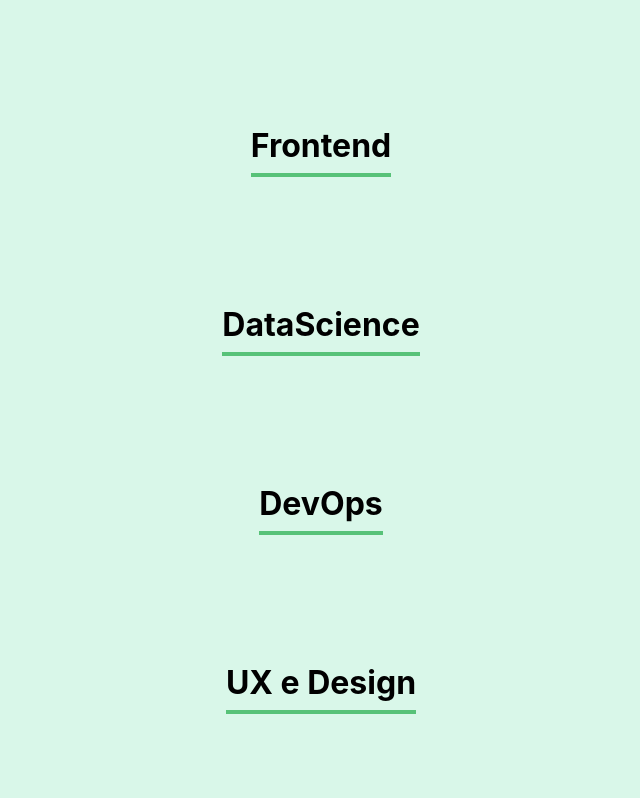
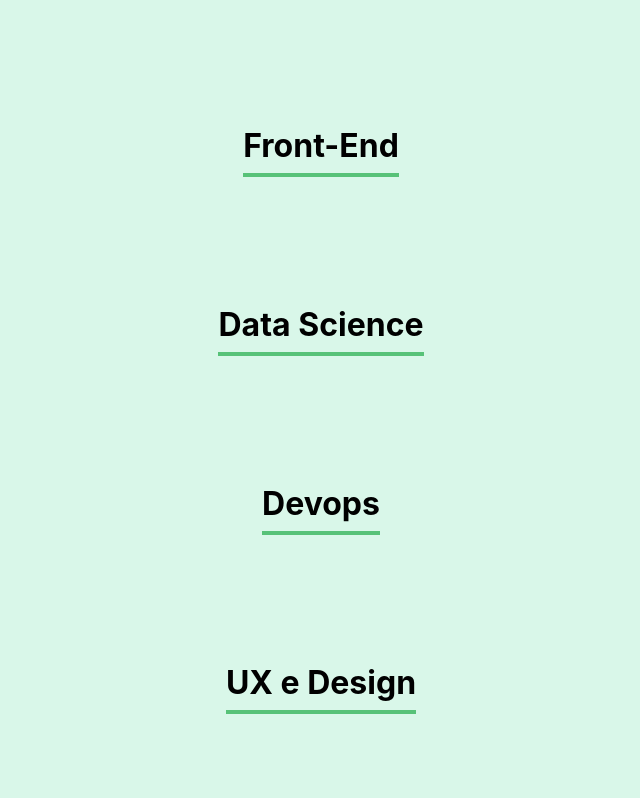
Before and after one commit to Evelinzz/organograma, a React (Create React App) app: page / in a window 1280 px wide. Shown: the part 1562-2360 px from the top of the page, without its empty margins (319-959 px from the left). Built offline with nearby package versions, Linux system fonts and the light colour scheme.

Commit message:
unificando as cores do projeto na pagina principal e passando por .map

```diff
--- a/src/App.js
+++ b/src/App.js
@@ -4,6 +4,50 @@
 import Time from './componentes/Time';
 
 function App() {
+
+  const times = [
+    {
+      nome:'Programação',
+      corPrimaria: '#57c278',
+      corSecundaria:'#d9f7e9'
+    },
+
+    {
+      nome: 'Front-End',
+      corPrimaria: '#82cffa',
+      corSecundaria:'#e8f8ff'
+    },
+
+    {
+      nome: 'Data Science',
+      corPrimaria: '#a6d157',
+      corSecundaria:'#f0f8e2'
+    },
+
+    {
+      nome: 'Devops',
+      corPrimaria: '#e06b69',
+      corSecundaria:'#fde7e8'
+    },
+
+    {
+      nome: 'UX e Design',
+      corPrimaria: '#db6ebf',
+      corSecundaria:'#fae9f5'
+    },
+
+    {
+      nome: 'Mobile',
+      corPrimaria: '#ffba05',
+      corSecundaria:'#fff5d9'
+    },
+
+    {
+      nome:'Inovação e Gestão',
+      corPrimaria: '#ffba29',
+      corSecundaria:'#ffeedf'
+    }
+  ]
 
   const [colaboradores, setColaboradores] = useState([])
   const aoNovoColaboradorAdicionado = (colaborador) => {
@@ -16,13 +60,8 @@
     <div className="App">
       <Banner/>
       <Formulario aoColaboradorCadastrado={colaborador => aoNovoColaboradorAdicionado(colaborador)} />
-      <Time nome="Programação"/>
-      <Time nome="Frontend"/>
-      <Time nome="DataScience"/>
-      <Time nome="DevOps"/>
-      <Time nome="UX e Design"/>
-      <Time nome="Mobile"/>
-      <Time nome="Inovação"/>
+      {times.map(time=> <Time key={time.nome} nome={time.nome} corPrimaria={time.corPrimaria} corSecundaria={time.corSecundaria}/>)}
+
     </div>
   );
 }
--- a/src/componentes/Formulario/index.js
+++ b/src/componentes/Formulario/index.js
@@ -14,7 +14,6 @@
         'UX e Design',
         'Mobile',
         'Inovação e Gestão'
-
     ]
 
     const [nome, setNome] = useState('')
```
